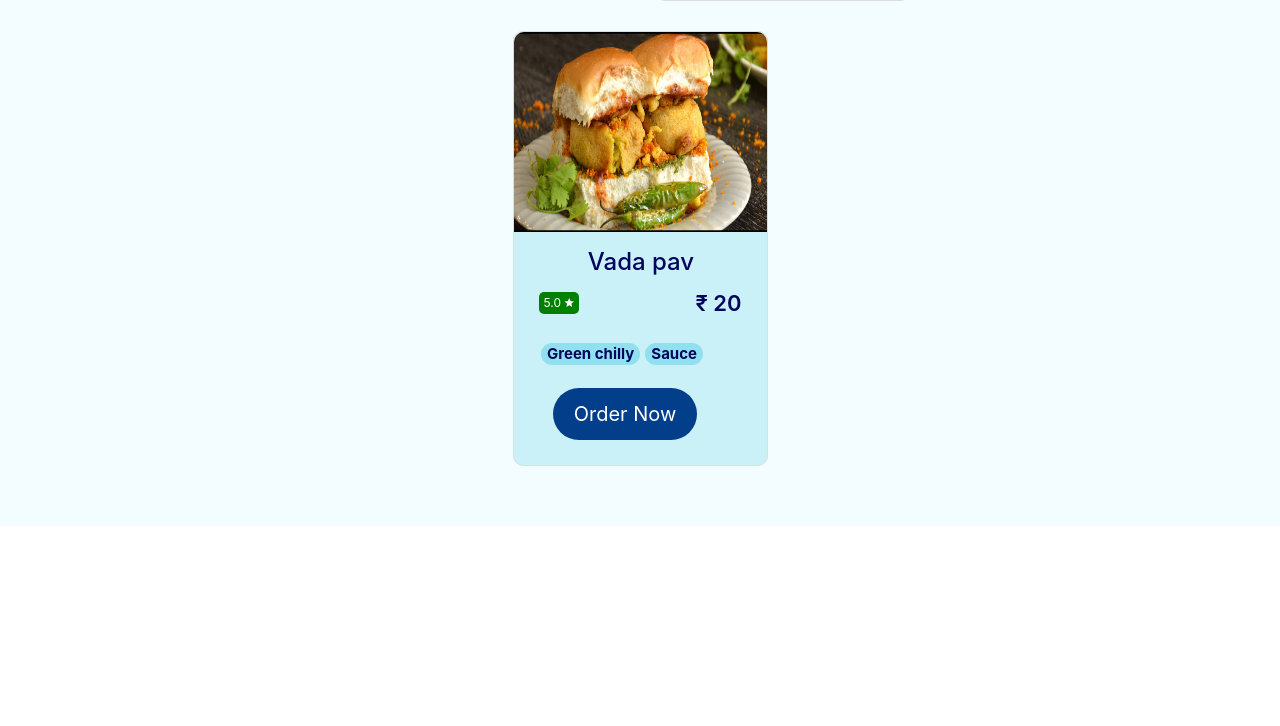
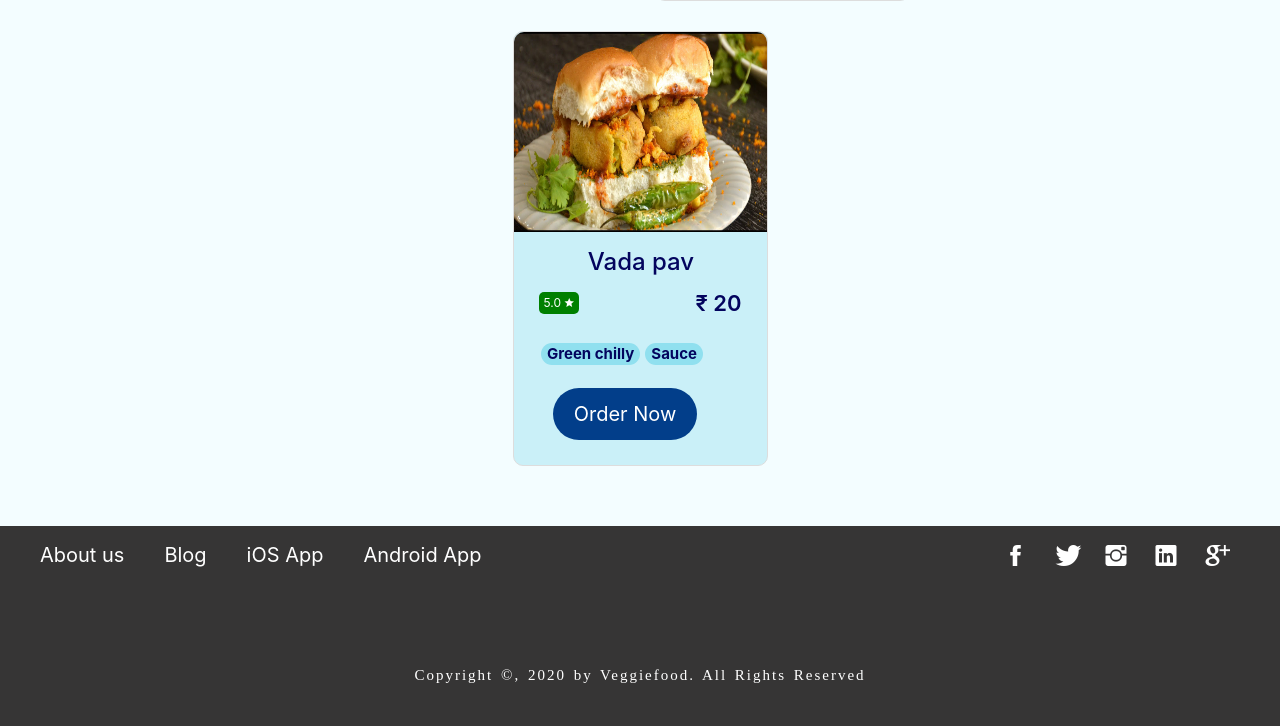
Before and after one commit to omjain2001/Restaurant-website, a plain HTML site: page menus.html in a window 1280 px wide. Shown: the part 1557-2283 px from the top of the page. Before the commit the page ends 2083 px from the top, so only its background shows below. Drawn offline with nearby package versions, Linux system fonts and the light colour scheme; files whose address does not match are found by name; a web font is replaced by a local one.

Commit message:
footer added

```diff
--- a/menus.html
+++ b/menus.html
@@ -1020,6 +1020,7 @@
               </div>
           </div>
         </div>
+        </div>
       </div>
     </div>
 
@@ -1043,7 +1044,44 @@
       }
     </script>
 
+<footer>
+  <div class="row">
+    <div class="col span-1-of-2">
+      <ul class="footer-nav">
+        <li><a href="#">About us</a></li>
+        <li><a href="#">Blog</a></li>
+        <li><a href="#">iOS App</a></li>
+        <li><a href="#">Android App</a></li>
+      </ul>
+    </div>
 
+    <div class="col span-1-of-2">
+      <ul class="social-nav">
+        <div class="footer-nav-icons">
+          <li>
+            <a href="#"><i class="ion-social-facebook"></i></a>
+          </li>
+          <li>
+            <a href="#"><i class="ion-social-twitter"></i></a>
+          </li>
+          <li>
+            <a href="#"><i class="ion-social-instagram"></i></a>
+          </li>
+          <li>
+            <a href="#"><i class="ion-social-linkedin"></i></a>
+          </li>
+          <li>
+            <a href="#"><i class="ion-social-googleplus"></i></a>
+          </li>
+        </div>
+      </ul>
+    </div>
+
+    <p class="footer-para">
+      Copyright &copy;, 2020 by Veggiefood. All Rights Reserved
+    </p>
+  </div>
+</footer>
 
   </body>
 </html>
```
Also changed, not shown: home.html (+2 -2 lines).
